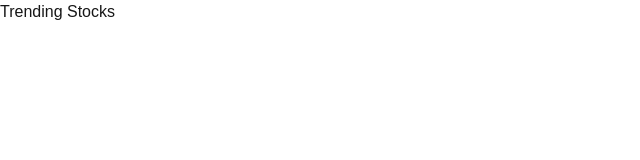
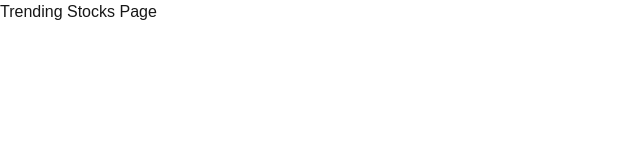
Before and after one commit to andrew-madrigal/SentiStock, a Next.js app in the folder frontend/sentistock/: page /trendingstocks in a window 1280 px wide. Shown: the top 160 px of the page, without its empty margins (0-640 px from the left). Built offline with nearby package versions, Linux system fonts and the light colour scheme.

Commit message:
Added folders with links to main pages

```diff
--- a/frontend/sentistock/src/app/aboutus/page.tsx
+++ b/frontend/sentistock/src/app/aboutus/page.tsx
@@ -1,7 +1,7 @@
 export default function Page() {
     return (
       <div className="flex min-h-screen items-center justify-center">
-        <h1 className="text-3xl font-bold">About Us/Project Description</h1>
+        <h1 className="text-3xl font-bold">About Us/Project Description Page</h1>
       </div>
     );
   }
--- a/frontend/sentistock/src/app/stockanalysis/page.tsx
+++ b/frontend/sentistock/src/app/stockanalysis/page.tsx
@@ -1,7 +1,7 @@
 export default function Page() {
     return (
       <div className="flex min-h-screen items-center justify-center">
-        <h1 className="text-3xl font-bold">Stock Analysis</h1>
+        <h1 className="text-3xl font-bold">Stock Analysis Page</h1>
       </div>
     );
   }
--- a/frontend/sentistock/src/app/trendingstocks/page.tsx
+++ b/frontend/sentistock/src/app/trendingstocks/page.tsx
@@ -1,7 +1,7 @@
 export default function Page() {
     return (
       <div className="flex min-h-screen items-center justify-center">
-        <h1 className="text-3xl font-bold">Trending Stocks</h1>
+        <h1 className="text-3xl font-bold">Trending Stocks Page</h1>
       </div>
     );
   }
```
